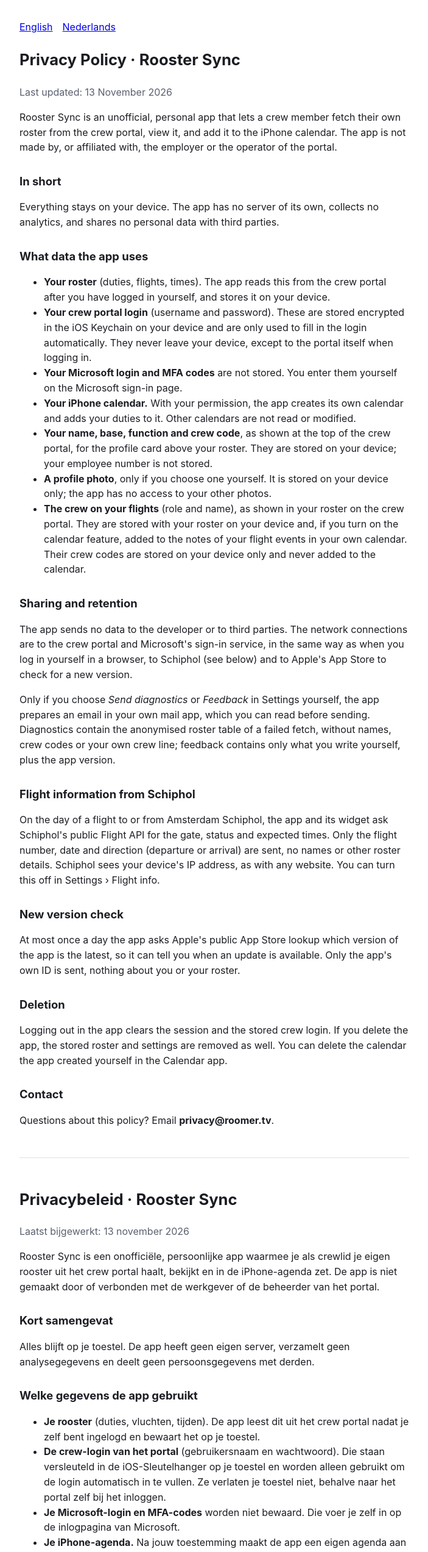
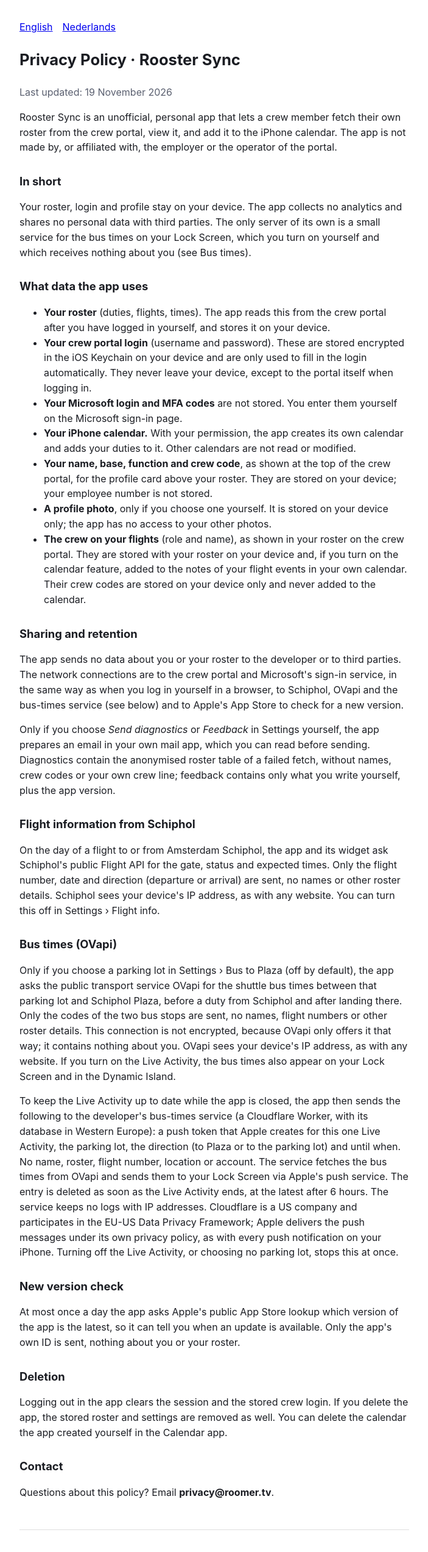
Before and after one commit to djroomer/crew-rooster, a plain HTML site: page privacy.html in a window 1280 px wide. Shown: the top 2545 px of the page at 61% size, without its empty margins (288-991 px from the left). Drawn offline with Linux system fonts and the light colour scheme.

Commit message:
Privacybeleid: bustijden (OVapi) en bustijdendienst voor de Live Activity

```diff
--- a/privacy.html
+++ b/privacy.html
@@ -16,12 +16,12 @@
 <nav><a href="#en">English</a><a href="#nl">Nederlands</a></nav>
 <section id="en" lang="en">
 <h1>Privacy Policy · Rooster Sync</h1>
-<p class="muted">Last updated: 13 November 2026</p>
+<p class="muted">Last updated: 19 November 2026</p>
 
 <p>Rooster Sync is an unofficial, personal app that lets a crew member fetch their own roster from the crew portal, view it, and add it to the iPhone calendar. The app is not made by, or affiliated with, the employer or the operator of the portal.</p>
 
 <h2>In short</h2>
-<p>Everything stays on your device. The app has no server of its own, collects no analytics, and shares no personal data with third parties.</p>
+<p>Your roster, login and profile stay on your device. The app collects no analytics and shares no personal data with third parties. The only server of its own is a small service for the bus times on your Lock Screen, which you turn on yourself and which receives nothing about you (see Bus times).</p>
 
 <h2>What data the app uses</h2>
 <ul>
@@ -35,11 +35,15 @@
 </ul>
 
 <h2>Sharing and retention</h2>
-<p>The app sends no data to the developer or to third parties. The network connections are to the crew portal and Microsoft's sign-in service, in the same way as when you log in yourself in a browser, to Schiphol (see below) and to Apple's App Store to check for a new version.</p>
+<p>The app sends no data about you or your roster to the developer or to third parties. The network connections are to the crew portal and Microsoft's sign-in service, in the same way as when you log in yourself in a browser, to Schiphol, OVapi and the bus-times service (see below) and to Apple's App Store to check for a new version.</p>
 <p>Only if you choose <em>Send diagnostics</em> or <em>Feedback</em> in Settings yourself, the app prepares an email in your own mail app, which you can read before sending. Diagnostics contain the anonymised roster table of a failed fetch, without names, crew codes or your own crew line; feedback contains only what you write yourself, plus the app version.</p>
 
 <h2>Flight information from Schiphol</h2>
 <p>On the day of a flight to or from Amsterdam Schiphol, the app and its widget ask Schiphol's public Flight API for the gate, status and expected times. Only the flight number, date and direction (departure or arrival) are sent, no names or other roster details. Schiphol sees your device's IP address, as with any website. You can turn this off in Settings › Flight info.</p>
+
+<h2>Bus times (OVapi)</h2>
+<p>Only if you choose a parking lot in Settings › Bus to Plaza (off by default), the app asks the public transport service OVapi for the shuttle bus times between that parking lot and Schiphol Plaza, before a duty from Schiphol and after landing there. Only the codes of the two bus stops are sent, no names, flight numbers or other roster details. This connection is not encrypted, because OVapi only offers it that way; it contains nothing about you. OVapi sees your device's IP address, as with any website. If you turn on the Live Activity, the bus times also appear on your Lock Screen and in the Dynamic Island.</p>
+<p>To keep the Live Activity up to date while the app is closed, the app then sends the following to the developer's bus-times service (a Cloudflare Worker, with its database in Western Europe): a push token that Apple creates for this one Live Activity, the parking lot, the direction (to Plaza or to the parking lot) and until when. No name, roster, flight number, location or account. The service fetches the bus times from OVapi and sends them to your Lock Screen via Apple's push service. The entry is deleted as soon as the Live Activity ends, at the latest after 6 hours. The service keeps no logs with IP addresses. Cloudflare is a US company and participates in the EU-US Data Privacy Framework; Apple delivers the push messages under its own privacy policy, as with every push notification on your iPhone. Turning off the Live Activity, or choosing no parking lot, stops this at once.</p>
 
 <h2>New version check</h2>
 <p>At most once a day the app asks Apple's public App Store lookup which version of the app is the latest, so it can tell you when an update is available. Only the app's own ID is sent, nothing about you or your roster.</p>
@@ -55,12 +59,12 @@
 <hr>
 <section id="nl" lang="nl">
 <h1>Privacybeleid · Rooster Sync</h1>
-<p class="muted">Laatst bijgewerkt: 13 november 2026</p>
+<p class="muted">Laatst bijgewerkt: 19 november 2026</p>
 
 <p>Rooster Sync is een onofficiële, persoonlijke app waarmee je als crewlid je eigen rooster uit het crew portal haalt, bekijkt en in de iPhone-agenda zet. De app is niet gemaakt door of verbonden met de werkgever of de beheerder van het portal.</p>
 
 <h2>Kort samengevat</h2>
-<p>Alles blijft op je toestel. De app heeft geen eigen server, verzamelt geen analysegegevens en deelt geen persoonsgegevens met derden.</p>
+<p>Je rooster, login en profiel blijven op je toestel. De app verzamelt geen analysegegevens en deelt geen persoonsgegevens met derden. De enige eigen server is een kleine dienst voor de bustijden op je toegangsscherm, die je zelf aanzet en die niets over jou krijgt (zie Bustijden).</p>
 
 <h2>Welke gegevens de app gebruikt</h2>
 <ul>
@@ -74,11 +78,15 @@
 </ul>
 
 <h2>Delen en bewaren</h2>
-<p>De app stuurt geen gegevens naar de ontwikkelaar of naar derden. De netwerkverbindingen zijn die met het crew portal en de inlogdienst van Microsoft, op dezelfde manier als wanneer je zelf in een browser zou inloggen, met Schiphol (zie hieronder) en met de App Store van Apple om te kijken of er een nieuwe versie is.</p>
+<p>De app stuurt geen gegevens over jou of je rooster naar de ontwikkelaar of naar derden. De netwerkverbindingen zijn die met het crew portal en de inlogdienst van Microsoft, op dezelfde manier als wanneer je zelf in een browser zou inloggen, met Schiphol, OVapi en de bustijdendienst (zie hieronder) en met de App Store van Apple om te kijken of er een nieuwe versie is.</p>
 <p>Alleen als je zelf in Instellingen voor <em>Stuur diagnose</em> of <em>Feedback</em> kiest, zet de app een mail klaar in je eigen mail-app, die je vóór het versturen kunt lezen. Een diagnose bevat de geanonimiseerde roostertabel van een mislukte ophaalactie, zonder namen, crewcodes of je eigen crewregel; feedback bevat alleen wat je zelf schrijft, plus de versie van de app.</p>
 
 <h2>Vluchtinfo van Schiphol</h2>
 <p>Op de dag van een vlucht van of naar Schiphol vragen de app en de widget de gate, status en verwachte tijden op bij de openbare Flight API van Schiphol. Daarbij gaan alleen vluchtnummer, datum en richting (vertrek of aankomst) mee, geen namen of andere roostergegevens. Schiphol ziet het IP-adres van je toestel, zoals bij elke website. Je zet dit uit in Instellingen › Vluchtinfo.</p>
+
+<h2>Bustijden (OVapi)</h2>
+<p>Alleen als je in Instellingen › Bus naar Plaza een parkeerterrein kiest (standaard uit), vraagt de app bij de openbare ov-dienst OVapi de tijden op van de shuttlebus tussen dat parkeerterrein en Schiphol Plaza, vóór een dienst vanaf Schiphol en na de landing daar. Daarbij gaan alleen de codes van de twee bushaltes mee, geen namen, vluchtnummers of andere roostergegevens. Deze verbinding is niet versleuteld, omdat OVapi alleen zo werkt; er zit niets over jou in. OVapi ziet het IP-adres van je toestel, zoals bij elke website. Zet je de Live Activity aan, dan staan de bustijden ook op je toegangsscherm en in het Dynamic Island.</p>
+<p>Om de Live Activity bij te werken terwijl de app dicht is, stuurt de app dan naar de bustijdendienst van de ontwikkelaar (een Cloudflare Worker, met de database in West-Europa): een push-token dat Apple voor deze ene Live Activity maakt, het parkeerterrein, de richting (naar Plaza of naar het parkeerterrein) en tot wanneer. Geen naam, rooster, vluchtnummer, locatie of account. De dienst haalt de bustijden bij OVapi op en stuurt ze via de pushdienst van Apple naar je toegangsscherm. Het gegeven wordt gewist zodra de Live Activity stopt, uiterlijk na 6 uur. De dienst bewaart geen logboeken met IP-adressen. Cloudflare is een Amerikaans bedrijf en neemt deel aan het EU-US Data Privacy Framework; Apple bezorgt de pushberichten onder zijn eigen privacybeleid, zoals bij elke pushmelding op je iPhone. Zet je de Live Activity uit, of kies je geen parkeerterrein, dan stopt dit meteen.</p>
 
 <h2>Controle op een nieuwe versie</h2>
 <p>Hooguit één keer per dag vraagt de app bij de openbare App Store-zoekfunctie van Apple wat de nieuwste versie van de app is, zodat hij kan melden dat er een update is. Daarbij gaat alleen het ID van de app mee, niets over jou of je rooster.</p>
```
